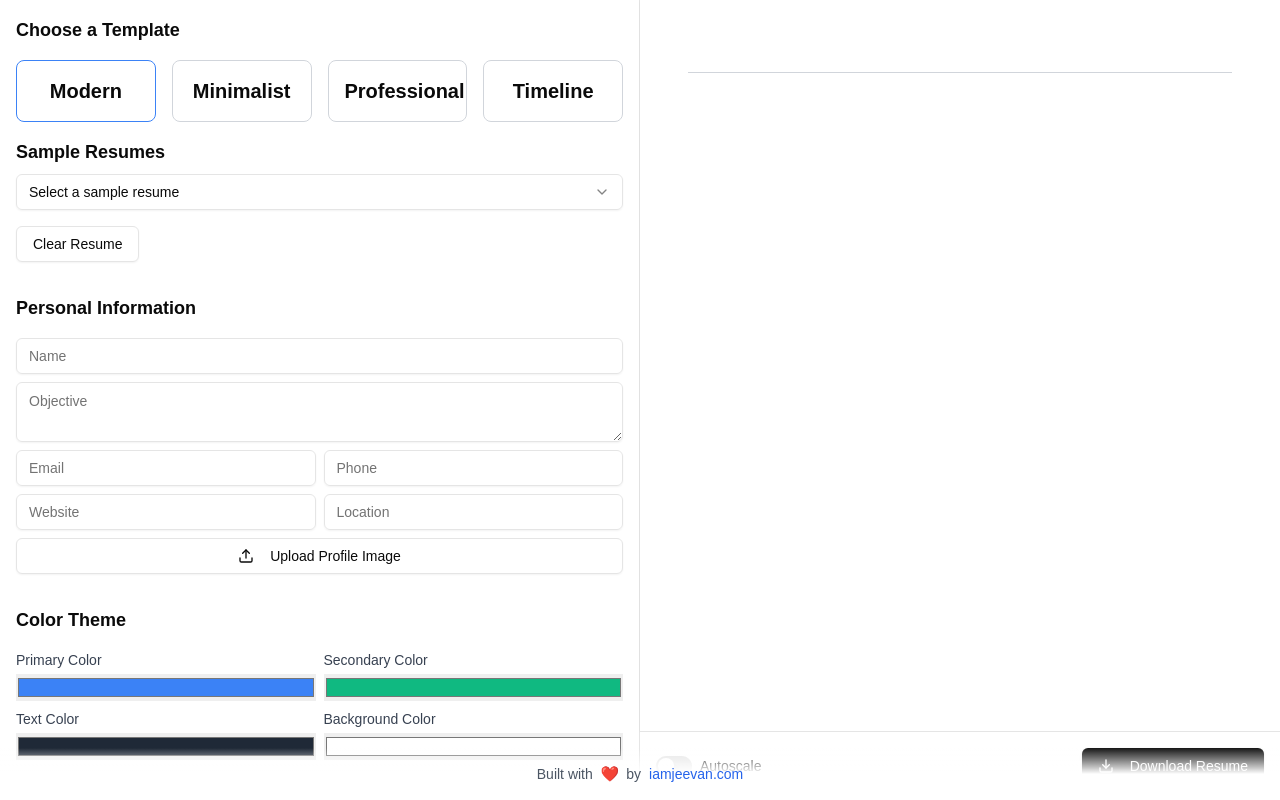
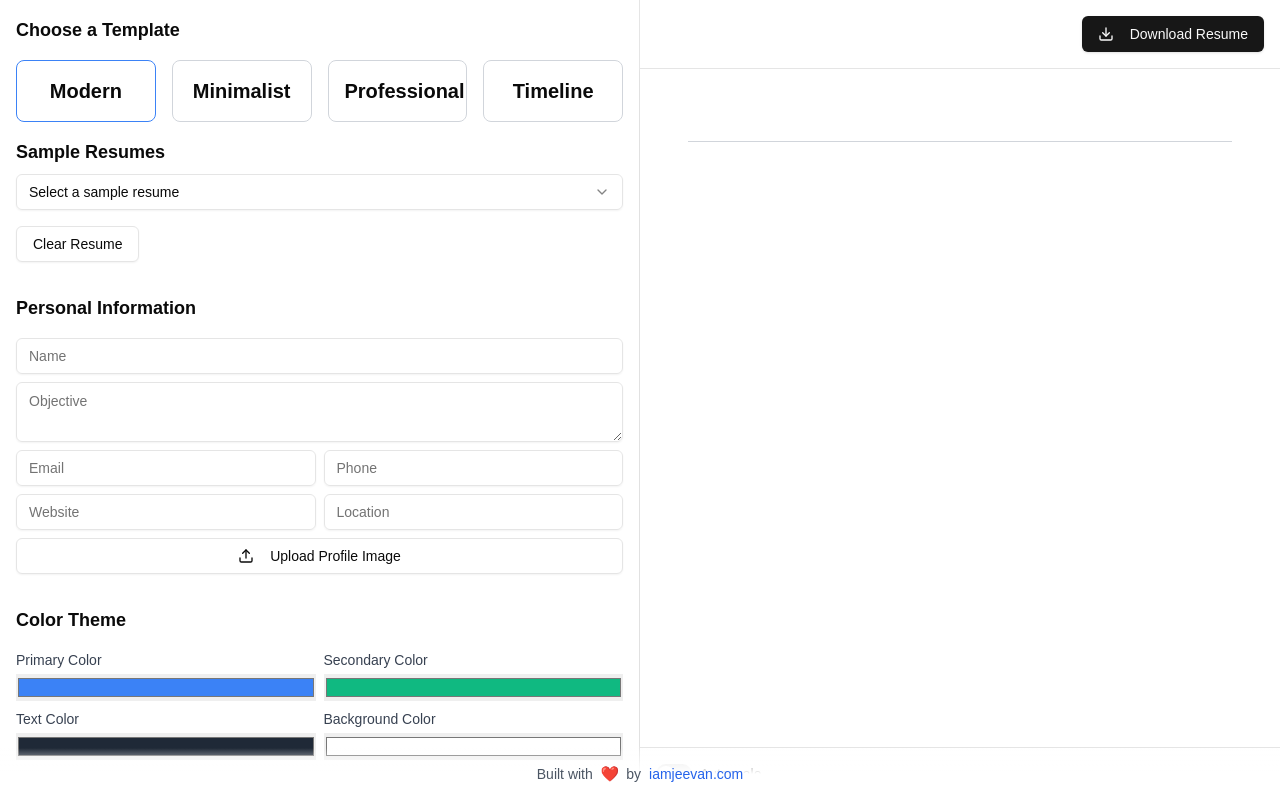
Before and after one commit to jeevan-vj/modern-ATS-resume-generator, a Next.js app in the folder resume-generator/: page /resume-builder in a window 1280 px wide. Built offline with nearby package versions, Linux system fonts and the light colour scheme.

Commit message:
Update layout and footer components; enhance resume preview with download button

```diff
--- a/resume-generator/app/layout.tsx
+++ b/resume-generator/app/layout.tsx
@@ -15,8 +15,8 @@ const geistMono = localFont({
 });
 
 export const metadata: Metadata = {
-  title: "Create Next App",
-  description: "Generated by create next app",
+  title: "Resume Pro",
+  description: "Resume Pro is a modern resume builder that helps you create professional resumes in minutes.",
 };
 
 export default function RootLayout({
--- a/resume-generator/components/footer.tsx
+++ b/resume-generator/components/footer.tsx
@@ -7,7 +7,7 @@ export function Footer() {
     <motion.footer
       initial={{ opacity: 0, y: 20 }}
       animate={{ opacity: 1, y: 0 }}
-      className="fixed bottom-0 w-full py-4 text-center text-sm text-gray-600 bg-gradient-to-t from-white via-white to-transparent"
+      className="fixed bottom-0 w-full py-4 text-center text-sm text-gray-600 bg-gradient-to-t from-white via-white to-transparent mt-10"
     >
       <motion.div
         whileHover={{ scale: 1.05 }}
--- a/resume-generator/components/resume-preview.tsx
+++ b/resume-generator/components/resume-preview.tsx
@@ -41,22 +41,24 @@ export function ResumePreview({ data, template, onChange }: { data: ResumeData;
 
   return (
     <div className="flex h-full flex-col">
+      <div className="flex items-center justify-end border-b bg-white p-4">
+        <Button onClick={downloadResume}>
+          <Download className="mr-2 h-4 w-4" />
+          Download Resume
+        </Button>
+      </div>
       <div className="flex-1 overflow-auto bg-white p-12 shadow-sm">
         <div ref={resumeRef} className="mx-auto max-w-3xl">
           {template.render(data, handleUpdate)}
         </div>
       </div>
-      <div className="flex items-center justify-between border-t bg-white p-4">
+      <div className="flex items-center border-t bg-white p-4">
         <div className="flex items-center gap-2">
           <Switch id="autoscale" />
           <label htmlFor="autoscale" className="text-sm">
             Autoscale
           </label>
         </div>
-        <Button onClick={downloadResume}>
-          <Download className="mr-2 h-4 w-4" />
-          Download Resume
-        </Button>
       </div>
     </div>
   )
```
Also changed, not shown: 1 other file (tests, documents, lock files or other folders).
